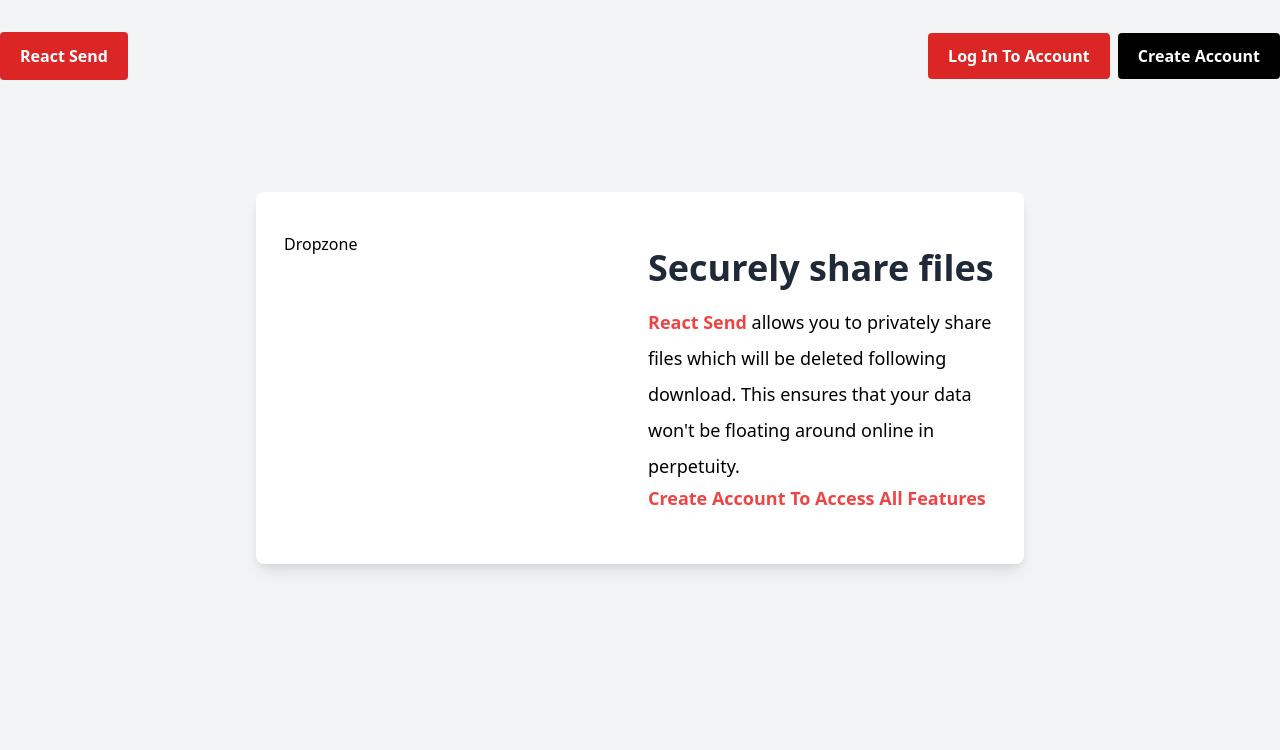
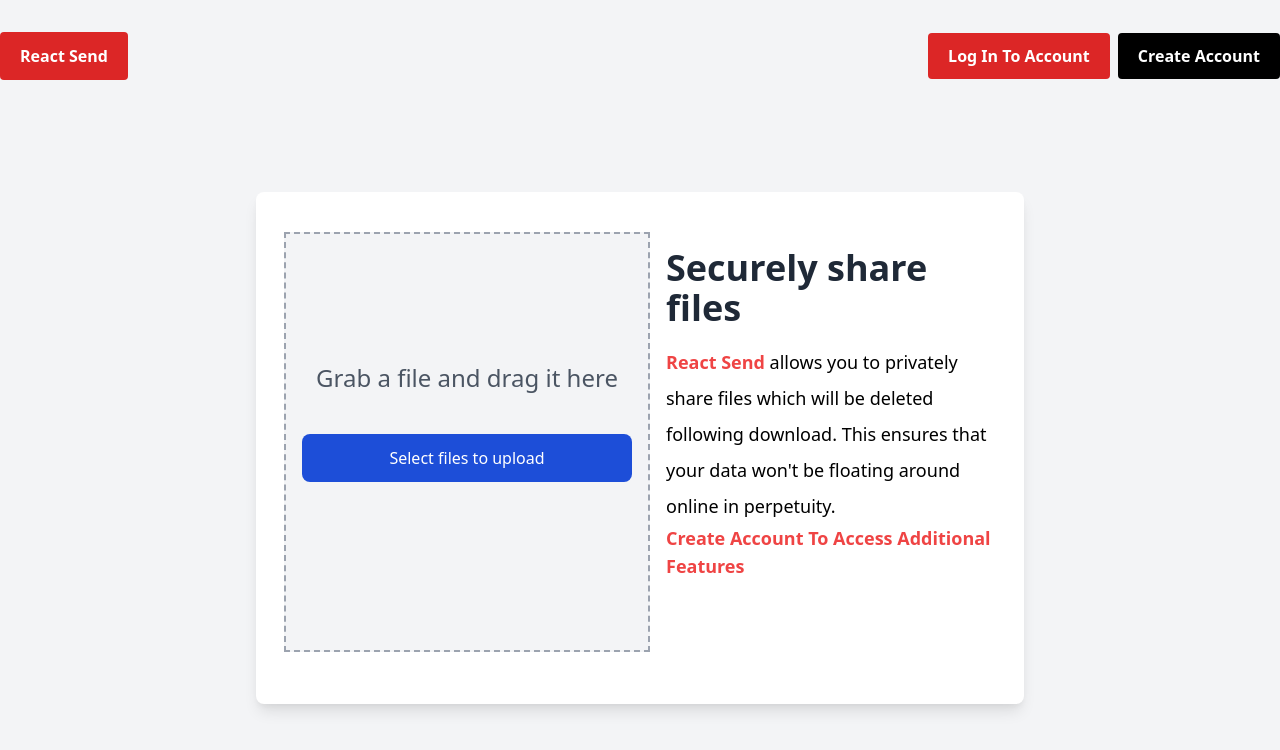
Before and after one commit to maxmonis/send-api, a Next.js app in the folder frontend/: page / in a window 1280 px wide. Shown: the top 750 px of the page. Built offline with nearby package versions, Linux system fonts and the light colour scheme; no server answers.

Commit message:
create Dropzone component

```diff
--- /dev/null
+++ b/frontend/components/Dropzone.js
@@ -0,0 +1,40 @@
+import React, { useCallback } from 'react';
+import { useDropzone } from 'react-dropzone';
+
+const Dropzone = () => {
+  const onDrop = useCallback((acceptedFiles) => {
+    console.log(acceptedFiles);
+  });
+  const {
+    getRootProps,
+    getInputProps,
+    isDragActive,
+    acceptedFiles,
+  } = useDropzone({
+    onDrop,
+  });
+  return (
+    <div className='md:flex-1 mb-3 mx-2 mt-16 lg:mt-0 flex flex-col items-center justify-center border-dashed border-gray-400 border-2 bg-gray-100 px-4'>
+      <div {...getRootProps({ className: 'dropzone w-full py-32' })}>
+        <input className='h-100 ' {...getInputProps()} />
+        {isDragActive ? (
+          <p className='text-2xl text-center text-gray-600'>Drop here</p>
+        ) : (
+          <div className='text-center'>
+            <p className='text-2xl text-center text-gray-600'>
+              Grab a file and drag it here
+            </p>
+            <button
+              className='bg-blue-700 w-full py-3 rounded-lg text-white my-10 hover:bg-blue-800'
+              type='button'
+            >
+              Select files to upload
+            </button>
+          </div>
+        )}
+      </div>
+    </div>
+  );
+};
+
+export default Dropzone;
--- a/frontend/package.json
+++ b/frontend/package.json
@@ -13,6 +13,7 @@
     "next": "9.5.3",
     "react": "16.13.1",
     "react-dom": "16.13.1",
+    "react-dropzone": "^11.0.3",
     "yup": "^0.29.3"
   }
 }
--- a/frontend/pages/index.js
+++ b/frontend/pages/index.js
@@ -1,6 +1,7 @@
 import React, { useContext, useEffect } from 'react';
 import Link from 'next/link';
 import Layout from '../components/Layout';
+import Dropzone from '../components/Dropzone';
 import authContext from '../context/auth/authContext';
 
 const Index = () => {
@@ -12,9 +13,7 @@ const Index = () => {
     <Layout>
       <div className='md:w-4/5 xl:w-3/5 mx-auto mb-32'>
         <div className='lg:flex md:shadow-lg p-5 bg-white rounded-lg py-10'>
-          <div className='md:flex-1 mb-3 mx-2 mt-16 lg:mt-0'>
-            <p>Dropzone</p>
-          </div>
+          <Dropzone />
           <div className='md:flex-1 mb-3 mx-2 mt-16 lg:mt-0'>
             <h2 className='text-4xl font-sans font-bold text-gray-800 my-4'>
               Securely share files
@@ -27,7 +26,7 @@ const Index = () => {
             </p>
             <Link href='create-account'>
               <a className='text-red-500 font-bold text-lg hover:text-red-700'>
-                Create Account To Access All Features
+                Create Account To Access Additional Features
               </a>
             </Link>
           </div>
```
Also changed, not shown: 1 other file (tests, documents, lock files or other folders).
